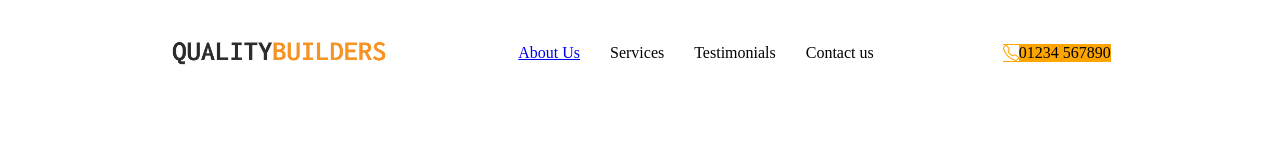
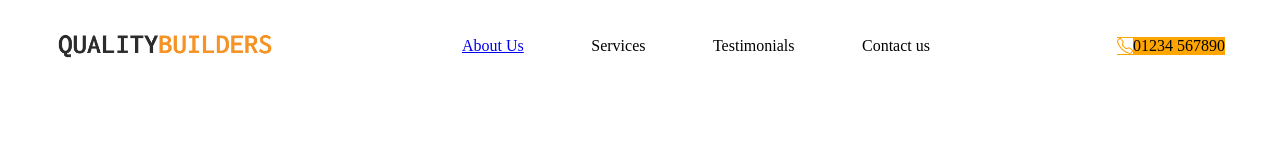
Before and after one commit to Wilber30/qualitybuilders, a plain HTML site: page index.html in a window 1280 px wide. Drawn offline with nearby package versions, Linux system fonts and the light colour scheme.

Commit message:
Added media queries to new scss file. The header is now responsive.

```diff
--- /dev/null
+++ b/sass/1-helpers/_media.scss
@@ -0,0 +1,20 @@
+//media query syntax
+@import '../1-helpers/varibles';
+
+@media (min-width: 768px) {
+  .container {
+    width: 750px;
+  }
+}
+
+@media (min-width: 992px) {
+  .container {
+    width: 970px;
+  }
+}
+
+@media (min-width: 1200px) {
+  .container {
+    width: 1170px;
+  }
+}
--- a/sass/4-layout/_header.scss
+++ b/sass/4-layout/_header.scss
@@ -1,7 +1,7 @@
 // header
 
-@import '../1-helpers/varibles';
-
+@import '../1-helpers/varibles',
+        '../1-helpers/media';
 
 .inner {
   padding: 20px 0px 20px 0px;
@@ -9,24 +9,24 @@
 
 .container {
   margin: auto;
-  width: $common-site-width;
 }
 
 .logo {
   width: 220px;
-  height: 30%;
 }
 
 .nav {
   display: flex;
-  justify-content: space-evenly;
+  justify-content: space-between;
   align-items: center;
 }
 
 .nav_list {
   display: flex;
+  justify-content: space-between;
+  width: 40%;
+  margin: 0px;
   padding: 0px;
-  gap: 30px;
   list-style: none;
 }
 
--- a/sass/main.scss
+++ b/sass/main.scss
@@ -1,5 +1,6 @@
 // helpers
- @import '1-helpers/varibles';
+ @import '1-helpers/varibles',
+          '1-helpers/media';
 
 
 //layout imports
```
Also changed, not shown: sass/1-helpers/_media.css (added), sass/4-layout/_header.css, sass/main.css, 3 other files.
